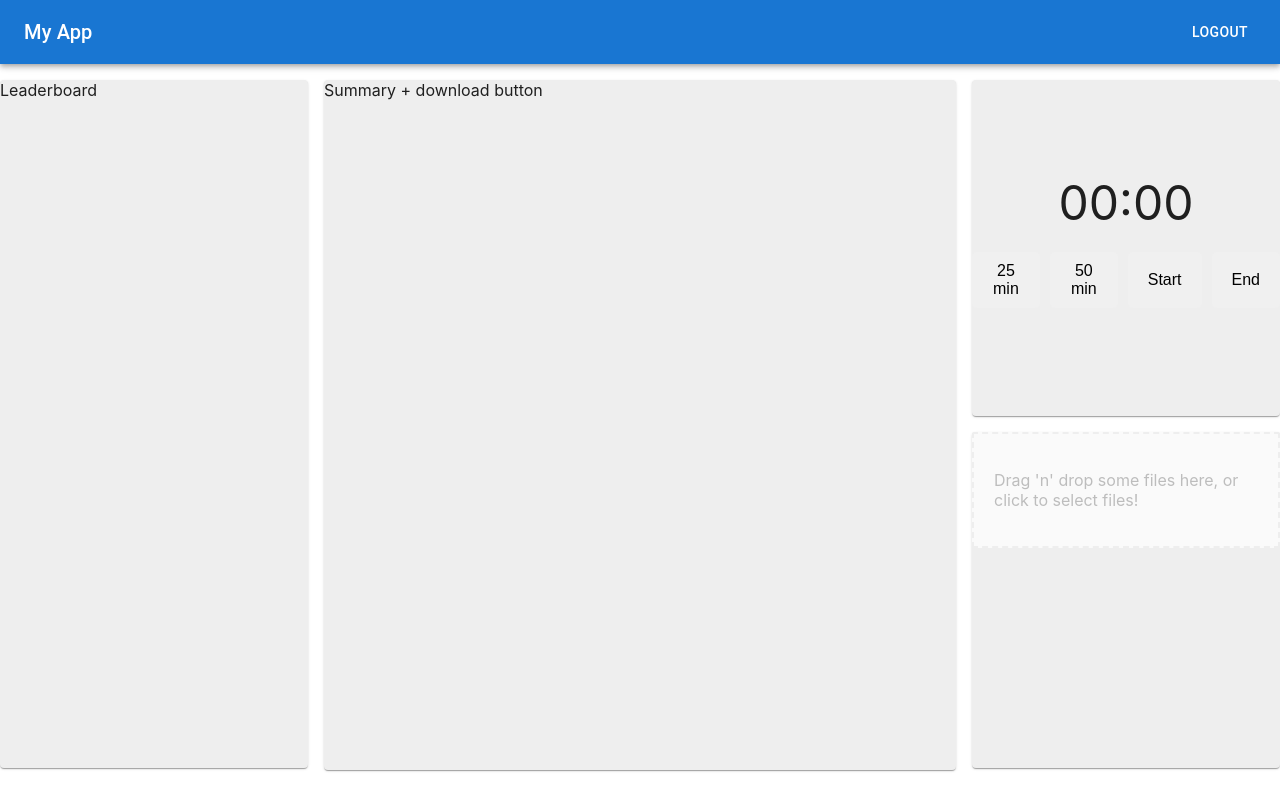
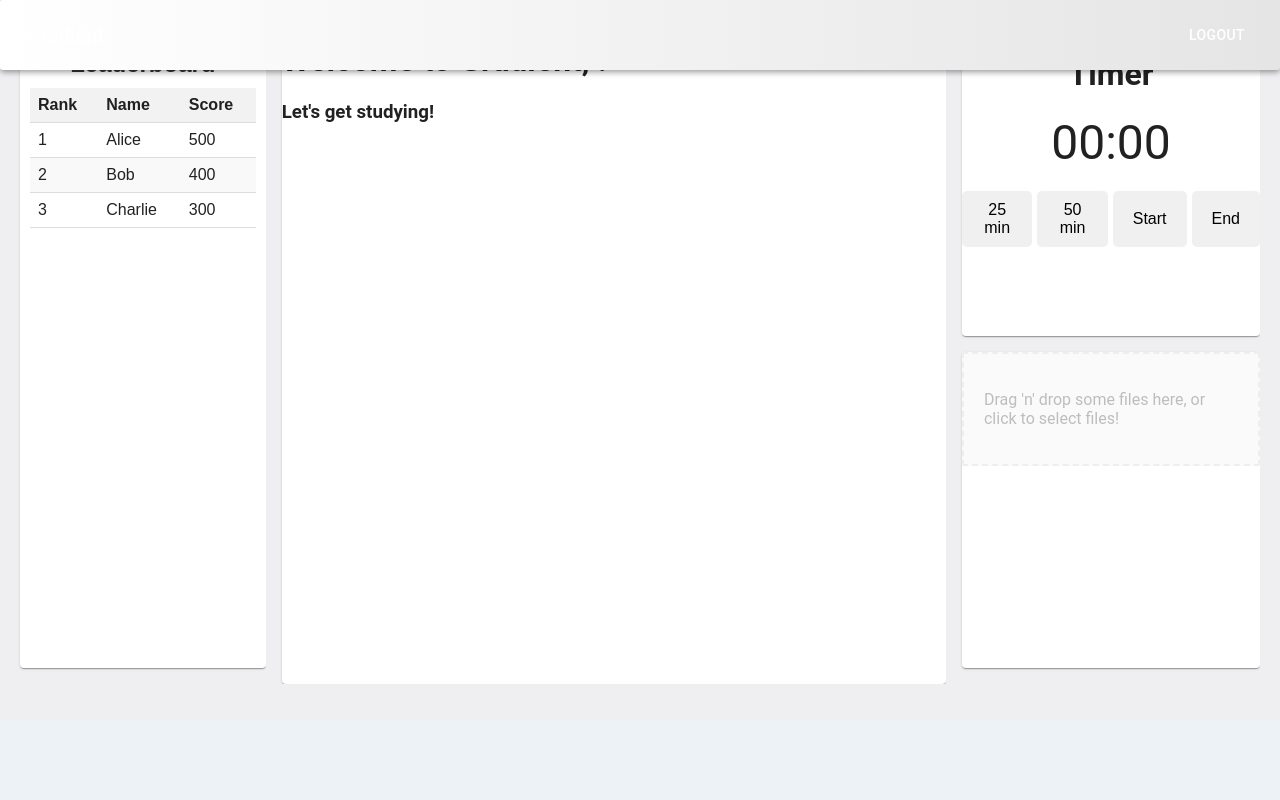
Before and after one commit to Sugarnetes/Gradient, a React (Create React App) app in the folder client/: page /dashboard in a window 1280 px wide. Built offline with nearby package versions, Linux system fonts and the light colour scheme; no server answers.

Commit message:
styles not good yet

```diff
--- /dev/null
+++ b/client/src/components/header.css
@@ -0,0 +1,23 @@
+/* Add a gradient background to the header to make it stand out */
+.header {
+    background: linear-gradient(90deg, rgba(255,255,255,1) 0%, rgba(229,229,229,1) 100%);
+    padding: 3px;
+    border-radius: 3px;
+    margin-bottom: 2px; /* Space after the header */
+    color: black;
+    position: static;
+}
+
+.logo-text {
+    font-size: 2em;
+    font-weight: bold;
+    margin-left: 10px;
+    margin-right: 10px;
+    color: black;
+}
+
+.align-div{
+    display: flex;
+    justify-content: center;
+    align-items: center;
+}
--- a/client/src/components/header.jsx
+++ b/client/src/components/header.jsx
@@ -1,15 +1,16 @@
 import React from 'react';
 import { AppBar, Toolbar, Typography, Button } from '@mui/material';
+import './header.css'
 
 const Header = () => {
 
     const name = (window.location.href).split('#')[1];
 
     return (
-        <AppBar position="static" sx={{marginBottom: 2}}>
+        <AppBar className='header'  sx={{marginBottom: 2}}>
             <Toolbar>
                 <Typography variant="h6" component="div" sx={{ flexGrow: 1 }}>
-                    My App
+                    Gradient
                 </Typography>
                 <Typography variant="body1" sx={{ marginRight: 2 }}>
                     {name}
--- a/client/src/components/timer.css
+++ b/client/src/components/timer.css
@@ -3,7 +3,7 @@
     flex-direction: column;
     align-items: center;
     justify-content: center;
-    height: 40vh;
+    height: 30vh;
 }
 
 .time {
@@ -13,7 +13,7 @@
 
 .buttons {
     display: flex;
-    gap: 10px; /* Adjust the spacing between buttons */
+    gap: 5px; /* Adjust the spacing between buttons */
 }
 
 .buttons button {
--- a/client/src/components/timer.jsx
+++ b/client/src/components/timer.jsx
@@ -99,6 +99,7 @@ const Timer = () => {
     return (
         <>
             <div className="timer">
+                <h1>Timer</h1>
                 <div className="time">
                     {formatTime()}
                 </div>
--- a/client/src/pages/home.jsx
+++ b/client/src/pages/home.jsx
@@ -6,6 +6,7 @@ import { styled } from '@mui/material/styles';
 import Paper from '@mui/material/Paper';
 import Grid from '@mui/material/Grid';
 import './style.css';
+import Leaderboard from '../components/leaderboard';
 
 export const Home = () => {
 
@@ -13,18 +14,19 @@ export const Home = () => {
 
     return (
         <div>
-            <Header margin='20'/>
+        <Header/>  {/* Assuming you have a header component to apply styles */}
+
         <div className="home_layout">
             <Grid container spacing={2} style={{ height: '100%' }}>
 
                 {/* Left Column */}
-            <Grid item xs={3}>
+                <Grid item xs={2.5} className='Grid-item'>
                     <Grid container direction="column" spacing={2} style={{ height: '100%' }}>
 
                         {/* Left Column - First Box */}
-                <Grid item xs>
-                    <Paper style={{ height: '100%', backgroundColor: '#eee' }}>
-                        Leaderboard
+                        <Grid item xs style={{ height: '100%' }}>
+                            <Paper className='Paper'>
+                                <Leaderboard />
                             </Paper>
                         </Grid>
 
@@ -32,31 +34,38 @@ export const Home = () => {
                 </Grid>
 
                 {/* Middle Column */}
-            <Grid item xs={6}>
-                <Paper style={{ height: '98%', backgroundColor: '#eee' }}>
-                      Summary + download button
+                <Grid item xs={6.5} className='Grid-item'>
+                    <Grid item xs style={{ height: '100%' }}>
+                        <Paper className='Paper'>
+                            <div className='center'>
+                                <h1>Welcome to Gradient, {name}!</h1>
+                                <h3>Let's get studying!</h3>
+                            </div>
                         </Paper>
+                    </Grid>
                 </Grid>
 
                 {/* Right Column */}
-            <Grid item xs={3}>
+                <Grid item xs={3} className='Grid-item'>
                     <Grid container direction="column" spacing={2} style={{ height: '100%' }}>
 
                         {/* Right Column - First Box */}
-                <Grid item xs>
-                    <Paper style={{ height: '100%', backgroundColor: '#eee' }}>
+                        <Grid item xs style={{ height: '100%' }}>
+                            <Paper className='Paper'>
                                 <Timer />
                             </Paper>
                         </Grid>
 
                         {/* Right Column - Second Box */}
-                <Grid item xs>
-                    <Paper style={{ height: '100%', backgroundColor: '#eee' }}>
+                        <Grid item xs style={{ height: '100%' }}>
+                            <Paper className='Paper'>
                                 <Upload/>
                             </Paper>
                         </Grid>
+
                     </Grid>
                 </Grid>
+
             </Grid>
         </div>
     </div>
--- a/client/src/pages/style.css
+++ b/client/src/pages/style.css
@@ -1,8 +1,102 @@
+.home_layout {
+    display: flex;
+    flex-wrap: nowrap; /* Prevent wrapping of flex items */
+    gap: 20px;
+    padding: 20px;
+    height: calc(90vh - 40px); /* Adjusting for padding */
+    overflow: hidden; /* Hide the overflow of the entire layout */
+    background-color: #efeff1;
+}
 
+/* If you want all grid items to maintain a static height regardless of content */
+.Grid-item {
+    display: flex;
+    flex-direction: column;
+    overflow: hidden;
+    min-height: 100%; /* Prevent flex items from growing past their content in some browsers */
+}
 
-.home_layout{
-    padding-top: 20;
-    padding-left: 10;
-    padding-right: 10;
-    height: 90vh;
+/* Adjust the Paper component to prevent overflow */
+.Paper {
+    /* ... existing styles ... */
+    background-color: white;
+    border-radius: 5px;
+    height: 100%;
+    display: flex;
+    flex-direction: column;
+    overflow: hidden; /* Hide overflow */
 }
+
+/* Prevent Paper from shrinking smaller than its content */
+.Paper-content {
+    overflow: auto; /* Allows scrolling within the Paper if content overflows */
+    min-height: 0; /* Prevent flex items from growing past their content in some browsers */
+}
+
+/* Ensure the header doesn't shrink with its content, if necessary */
+.header {
+    /* ... existing styles ... */
+    flex-shrink: 0; /* Prevent the header from shrinking */
+}
+
+/* Style adjustments for Material-UI Grid container and items */
+.MuiGrid-container {
+    height: 100%;
+}
+
+.MuiGrid-item {
+    /* Set a min-height or a fixed height as needed, and prevent flex-shrink */
+    min-height: 100px; /* Example min-height, adjust as needed */
+    flex-shrink: 0;
+}
+
+/* Additional global styles for the body to match the overall feel */
+body {
+    background-color: #edf2f7; /* Soft background color */
+    font-family: 'Roboto', 'Arial', sans-serif;
+    color: #333; /* Dark grey text for readability */
+}
+
+/* You might want to style your buttons, inputs, and other elements to match */
+.button {
+    background-color: #007bff; /* Example primary button color */
+    color: #fff;
+    border: none;
+    padding: 10px 20px;
+    border-radius: 5px;
+    cursor: pointer;
+}
+
+.button:hover {
+    background-color: #0056b3; /* Darken button on hover */
+}
+
+.input {
+    border: 1px solid #ced4da;
+    padding: 10px;
+    border-radius: 5px;
+    width: 100%;
+    margin-bottom: 10px;
+}
+
+/* Table styles for the leaderboard */
+.table {
+    width: 100%;
+    border-collapse: collapse;
+}
+
+.table th, .table td {
+    text-align: left;
+    padding: 12px;
+    border-bottom: 1px solid #dee2e6;
+}
+
+.table th {
+    background-color: #f8f9fa;
+}
+
+.table tr:hover {
+    background-color: #e9ecef;
+}
+
+/* ... Add more styles as needed ... */
```
Lines whose indentation alone changed are shown as unchanged.
